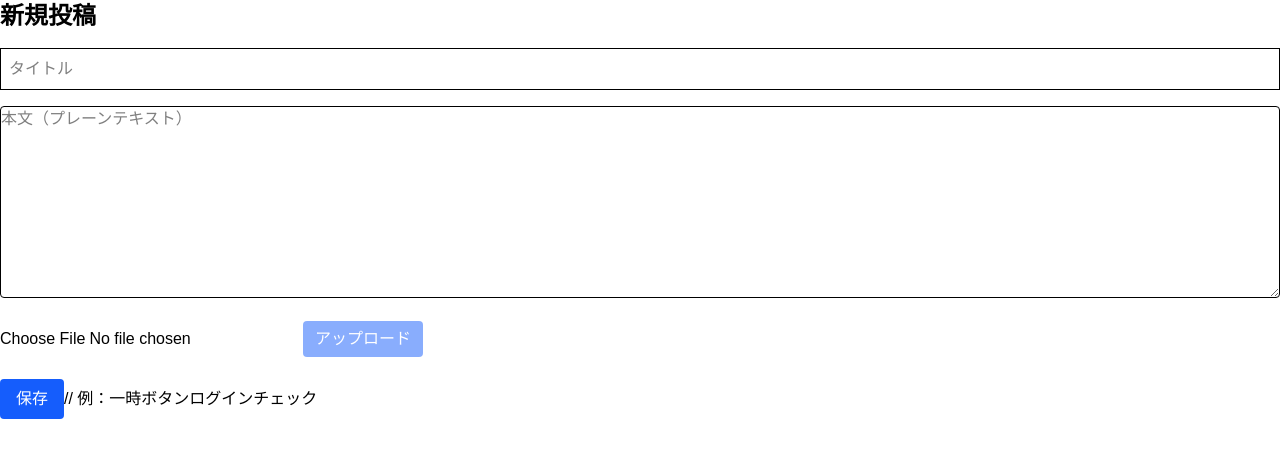
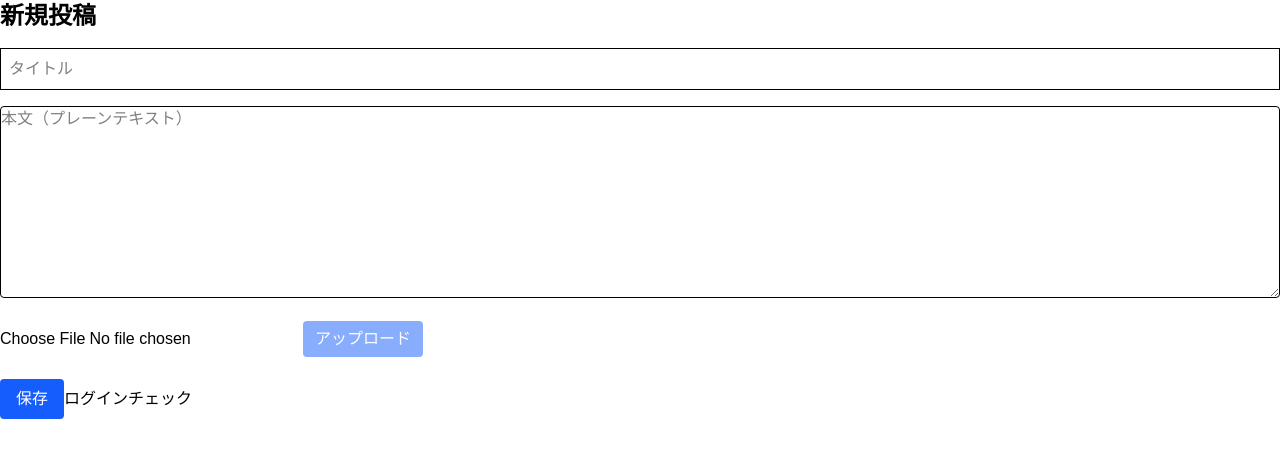
Before and after one commit to hanatanidesignworks/gardenworks-blog, a Next.js app: page /posts/create in a window 1280 px wide. Shown: the top 458 px of the page. Built offline with nearby package versions, Linux system fonts and the light colour scheme; no server answers; a web font is replaced by a local one.

Commit message:
html comment

```diff
--- a/app/posts/create/page.tsx
+++ b/app/posts/create/page.tsx
@@ -55,7 +55,6 @@ export default function CreatePost() {
                 {loading ? '保存中...' : '保存'}
             </button>
 
-            // 例：一時ボタン
             <button
             type="button"
             onClick={async () => {
```
